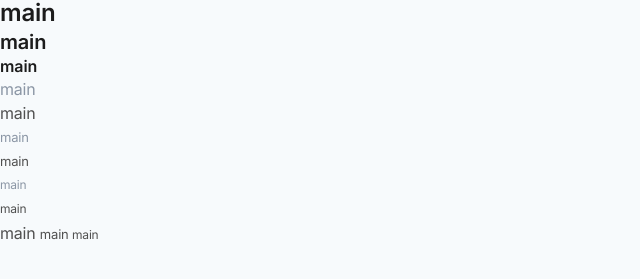
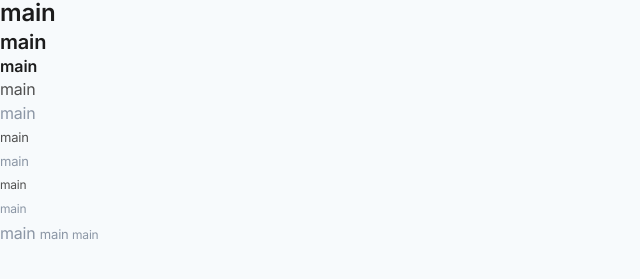
Before and after one commit to se-bayan-elian/ecommerce-app, a Next.js app: page / in a window 1280 px wide. Shown: the part 179-458 px from the top of the page, without its empty margins (0-640 px from the left). Built offline with nearby package versions, Linux system fonts and the light colour scheme.

Commit message:
fix bug : use client

```diff
--- a/src/components/atoms/Typography/style.js
+++ b/src/components/atoms/Typography/style.js
@@ -1,3 +1,4 @@
+'use client'
 import styled, { css } from "styled-components";
 
 const commonStyles = css`
@@ -100,7 +101,7 @@ const getPFontSize = (props) => {
 export const StyledP = styled.p`
  ${props => {
     return `
-      color: ${props.variant.includes('muted') ? props.theme.colors.gray600 : props.theme.colors.gray500};
+      color: ${!props.variant.includes('muted') ? props.theme.colors.gray600 : props.theme.colors.gray500};
       font-family: ${props.theme.fonts.inter};
       font-size: ${getPFontSize(props)
       };
```
